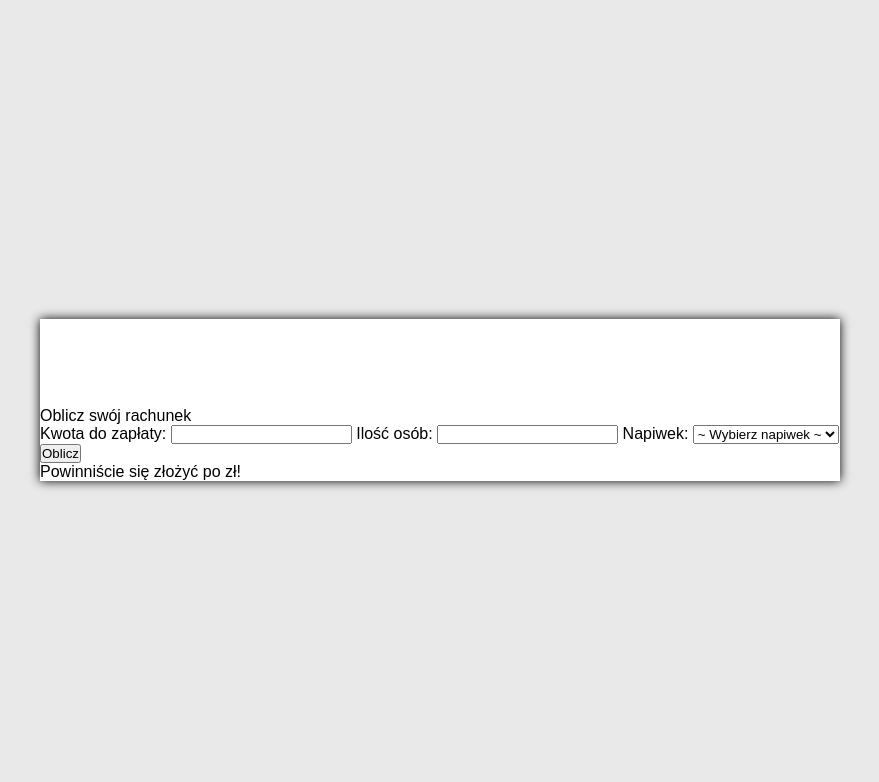
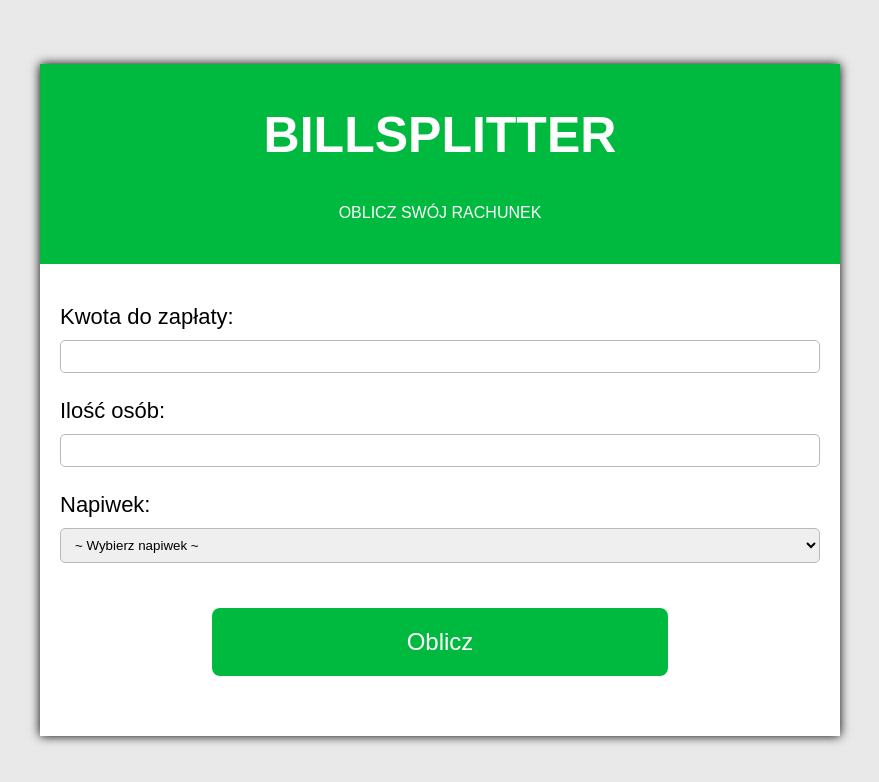
Before and after one commit to Anetad93/MiniProjects, a plain HTML site: page billsplitter.html in a window 1280 px wide. Shown: the whole page, without its empty margins (200-1079 px from the left). Drawn offline with Linux system fonts and the light colour scheme.

Commit message:
add css to billsplitter

```diff
--- a/billsplitter.html
+++ b/billsplitter.html
@@ -4,7 +4,8 @@
     <meta charset="UTF-8">
     <meta name="viewport" content="width-device-width, initial-scale=1.0">
     <title>Kalkulator rachunku i napiwków</title>
-
+    <link rel="preconnect" href="https://fonts.gstatic.com">
+    <link href="https://fonts.googleapis.com/css2?family=Dancing+Script&display=swap" rel="stylesheet">
     <link rel="stylesheet" href="style.css">
 </head>
 <body>
--- a/style.css
+++ b/style.css
@@ -103,3 +103,71 @@ li {
 li:last-child {
     border-bottom: 0;
 }
+
+.top {
+    display: flex;
+    justify-content: center;
+    align-items: center;
+    flex-direction: column;
+    height: 200px;
+    color: white;
+    background-color: #00BA40;
+    text-transform: uppercase;
+}
+
+.top p {
+    margin-top: 10px;
+}
+
+.bottom {
+    padding: 40px 20px;
+}
+
+label {
+    display: block;
+    margin-bottom: 10px;
+    font-size: 22px;
+}
+
+input,
+select {
+    margin-bottom: 25px;
+    padding: 8px 10px;
+    width: 100%;
+    border-radius: 5px;
+    border: 1px solid rgb(185,185,185);
+}
+
+.count {
+    display: block;
+    margin: 20px auto;
+    padding: 20px 10px;
+    width: 60%;
+    font-size: 24px;
+    border-radius: 8px;
+    color: white;
+    background-color: #00BA40;
+    border: none;
+    cursor: pointer;
+    transition: background-color .3s;
+}
+
+.count:hover {
+    background-color: rgb(0,168,59);
+}
+
+.cost-info {
+    display: none;
+    margin-top: 30px;
+    font-size: 20px;
+}
+
+.cost {
+    font-weight: bold;
+}
+
+.error {
+    font-size: 18px;
+    color: rgb(199,63,29);
+    text-align: center;
+}
```
